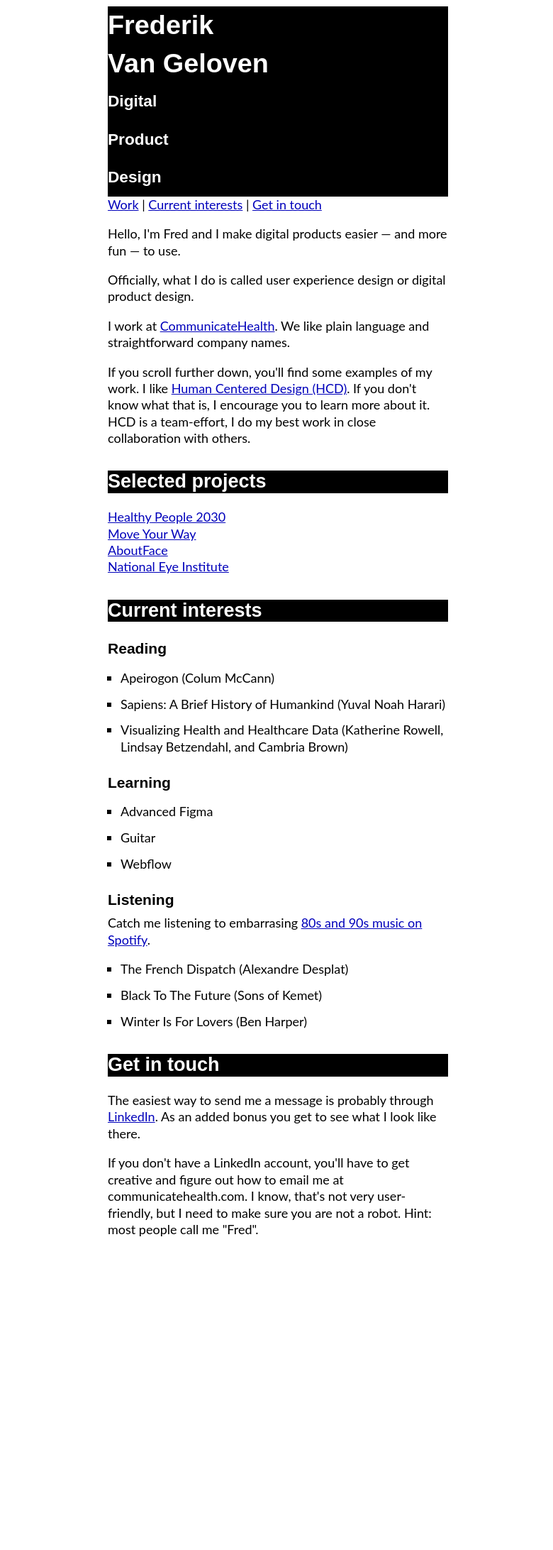
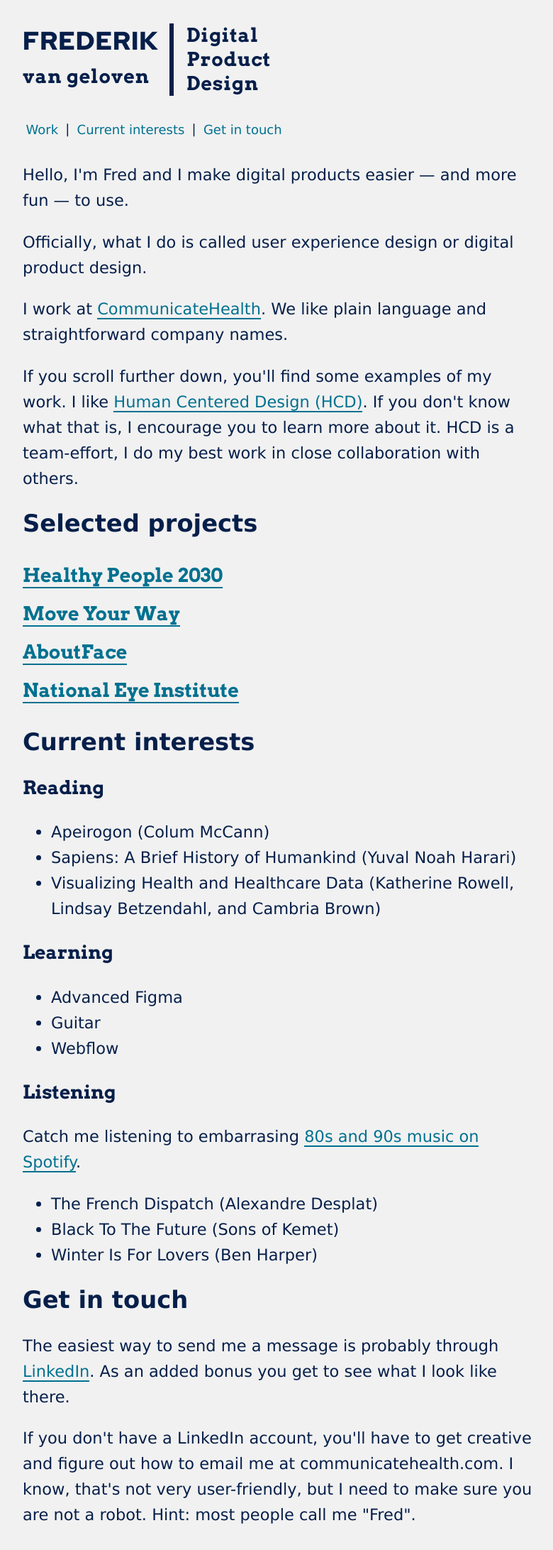
Before and after one commit to fredvg/fredvg.github.io, a Jekyll site: the page index.html, which Jekyll copies as it is, in a window 1280 px wide. Shown: the whole page at 71% size, without its empty margins (248-1028 px from the left). Built offline with Jekyll 4.4.1, drawn with Linux system fonts in a browser that asks for light colours; before the commit the page ends 1771 px from its top, so only the background shows below that.

Commit message:
Update styles.css

```diff
--- a/css/styles.css
+++ b/css/styles.css
@@ -1,66 +1,118 @@
-html {}
+html {
+  font-size: 16px;
+  font-family: verdana;
+  color: #061f4a;
+  background-color: #f1f1f1;
+}
 body {
-  background-color: white;
-  font-size: 18px;
-  font-family: 'lato', sans-serif;
-  line-height: 1.3em;
-  max-width: 480px;
-  padding: .5em;
-  margin:0 auto;
+  margin: 0 auto;
+  padding: .5rem;
 }
-h1, h2, h3 {
-  font-family: 'Montserrat', sans-serif;
+header {
+  margin: 0 auto;
 }
 h1 {
-  font-size: 3.5em;
-  line-height: .85em;
-  margin:0;
-  background-color: #000;
-  color: #fff;
+  display: grid;
+  justify-content: flex-start;
+  gap: 4px 16px;
+  letter-spacing: .05rem;
 }
-h1 span {
+h1 div.name {
+  display: grid;
+  grid-column-start: 1;
+  grid-column-end: 1;
+}
+h1 span.first-name {
+  text-transform: uppercase;
+  font-family: 'Red Hat Display', sans-serif;
+  font-size: 2rem;
+  grid-row-start: 1;
+  grid-row-end: 1;
+}
+h1 span.last-name{
+  text-transform: lowercase;
+  font-family: 'Arvo', serif;
+  font-size: 1.5rem;
+  grid-row-start: 2;
+  grid-row-end: 2;
+}
+h1 span.byline {
   display: block;
-  font-size: .6em;
+  text-transform: none;
+  font-family: 'Arvo', serif;
+  font-size: 1.5rem;
+  grid-column-start: 2;
+  grid-column-end: 2;
+  border-left: 6px solid #061f4a;
+  padding-left: 1rem;
 }
-span.role {
-  display: block;
-  font-size: .4em;
-  line-height: 1.2em;
+a {
+  text-decoration: none;
+  border-bottom: 2px solid #007190;
+  color:#007190;
 }
-h2 {
-  margin-top: 1.25em;
-  color: #fff;
-  background-color: #000;
-  padding: 4px 0;
+a:hover {
+  background-color: #ddff0f;
+  color:#061F4A;
+  border-bottom: 4px solid #061F4A;
+}
+a:visited {
+  color: #6B1348;
+  }
+nav {
+  display:block;
+  margin: 2rem 0;
+}
+nav li {
+  list-style: none;
+  line-height: 2em;
+}
+nav a {
+  padding: .25em;
+  border-bottom: none;
+}
+nav a:hover {
+  border-bottom: 5px solid #061F4A;
 }
 h3 {
-  margin-top: 1.25em;
-  margin-bottom:.5em;
+  font-family: 'Arvo', serif;
 }
-a {
-  color:#0000BB;
+body#intro {
+  background-color: #efefef;
+  color:#333;
 }
-#contact ul {
-  list-style: none;
-  padding-left: .5em;
+a#logo {
+  text-decoration: none;
+  border-bottom: none;
+  color: #061F4A;
 }
-ul {
-  list-style: square;
-  padding-left: 1em;
+section {
+  margin: 1rem auto;
+  font-size: 1.25rem;
+  line-height: 2rem;
 }
-li {
-  margin: .75em 0;
+p.intro {
+  font-size: 1.25rem;
+  line-height: 1.25rem;
 }
-footer {
-  font-family: 'Montserrat', sans-serif;
-  font-size: .75em;
-  color:#fff;
-  background-color: #000;
-  margin-top: 3em;
+#project-grid {
+  font-family: 'Arvo', serif;
+  font-size: 1.5rem;
+  line-height: 3rem;
+
 }
+@media (min-width: 45em) {
+  html {
+    font-size: 18px;
+}
+section, header {
+  width: 80%;
+}
+@media (min-width: 45em) and (orientation: landscape) {
+  html {
 
-@media only screen
-and (min-device-width : 320px)
-and (max-device-width : 568px) {
-max-width: 310px;
 }
+section, header {
+  width: 60%;
+  max-width: 720px;
+}
```
